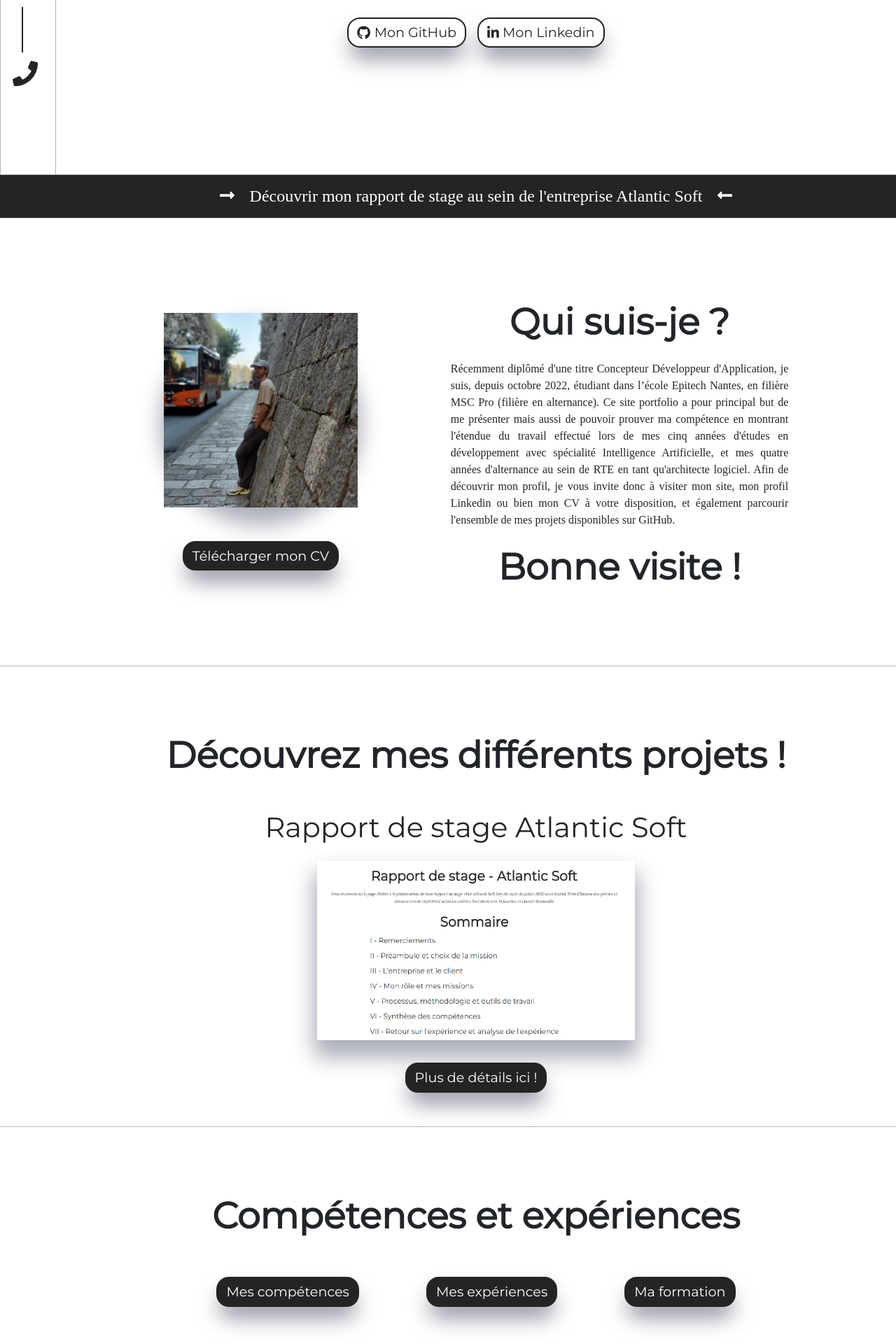
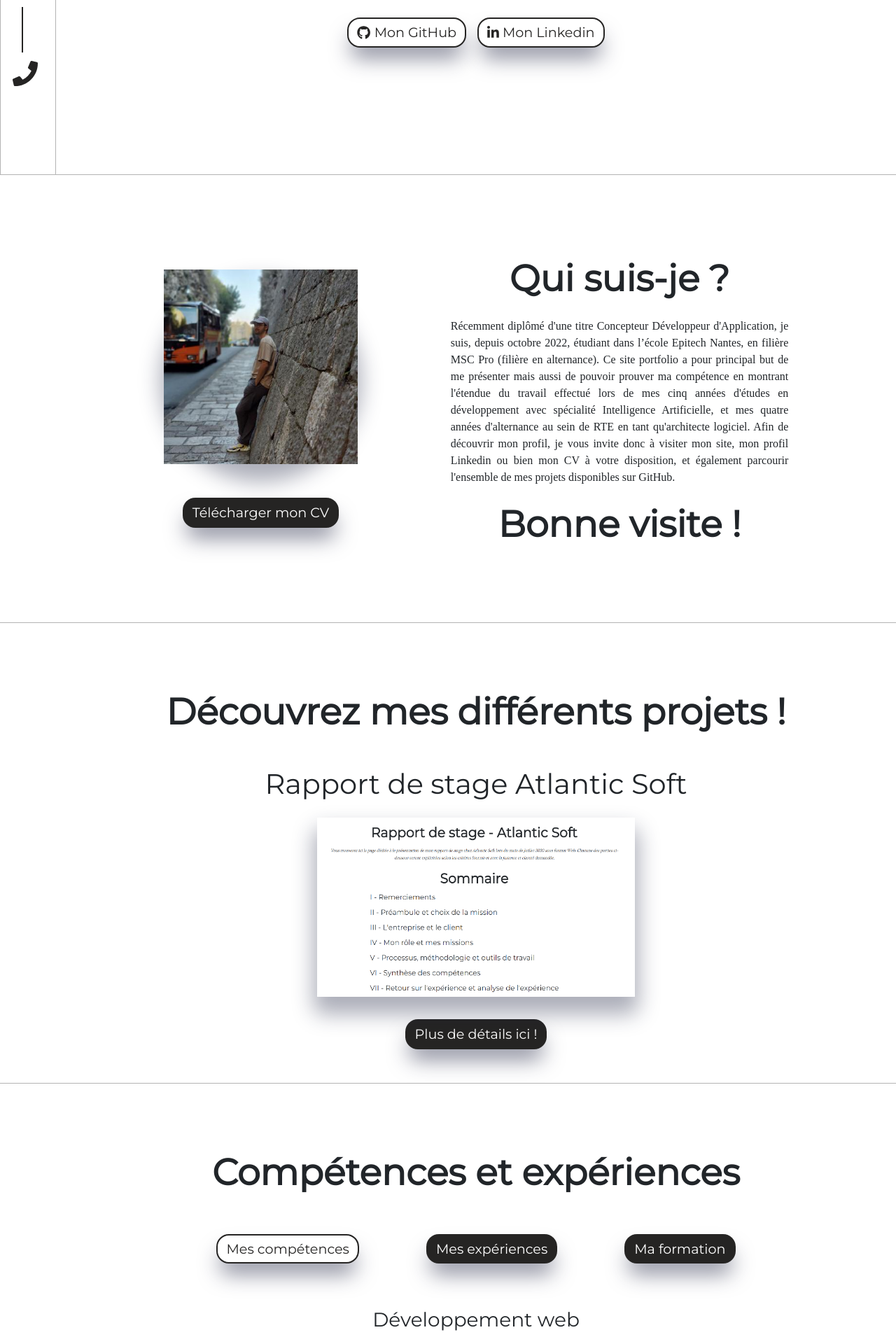
Before and after one commit to EliottClavier/PortfolioDjango, a Django app: template core/templates/core/homepage.html in a window 1280 px wide. Shown: the part 550-2470 px from the top of the page at 70% size. Run offline with Django 3.2, Linux system fonts and the light colour scheme; the template is opened without the code that fills it: values that come from a table or form of the project are taken from there, others are empty; data comes from the database, SQL or seed files in the repository; both versions use the stored data as it was after the commit; some libraries are stand-ins or nearby versions; some web fonts are replaced.

Commit message:
Mise à jour images projet

```diff
--- a/core/static/js/home_main_features.js
+++ b/core/static/js/home_main_features.js
@@ -190,6 +190,9 @@ $(document).ready(function () {
         });
     }, 3500);
 
+    // Simulate click on button.btn-skills
+    $('button.btn-skills').trigger('click');
+
 });
 
 /* Bouton suivant précèdent de la section projet */
--- a/core/templates/core/homepage.html
+++ b/core/templates/core/homepage.html
@@ -212,21 +212,6 @@
         </div>
 
     </section>
-
-    <!-- Section vers le rapport de stage Atlantic Soft -->
-    <a class="link-bar" href="{% url 'internship' %}">
-        <section class="redirect-bar container-fluid d-flex justify-content-center align-items-center py-3">
-            <div class="row justify-content-center align-items-center">
-                <div class="col-12 text-center justify-content-center align-items-center">
-                    <h4 class="m-0">
-                        <i class="fas fa-long-arrow-alt-right mr-3"></i>
-                            Découvrir mon rapport de stage au sein de l'entreprise Atlantic Soft
-                        <i class="fas fa-long-arrow-alt-left ml-3"></i>
-                    </h4>
-                </div>
-            </div>
-        </section>
-    </a>
 
     <!-- Section Qui suis-je ? -->
     <a name="whoami"></a>
--- a/static/js/home_main_features.js
+++ b/static/js/home_main_features.js
@@ -190,6 +190,9 @@ $(document).ready(function () {
         });
     }, 3500);
 
+    // Simulate click on button.btn-skills
+    $('button.btn-skills').trigger('click');
+
 });
 
 /* Bouton suivant précèdent de la section projet */
```
Also changed, not shown: db.sqlite3, media/images/Capture_décran_2023-04-06_210200.png (deleted), media/images/Capture_décran_2023-07-24_163019.png (deleted), media/images/cash_manager_tKp4irt.png (renamed from media/images/Capture_décran_2023-07-24_164327.png), media/images/deploiement_sans_docker_AxAcVFN.png (added), media/images/rapport_atlantic_soft_xtSug3C.png (renamed from media/images/Capture_décran_2023-07-24_162309.png), media/images/runner_logo.png (deleted), media/images/tripy_1lFAHo2.png (added), media/images/zoidberg_P40XBf4.png (renamed from media/images/Capture_décran_2023-07-24_165055.png).
